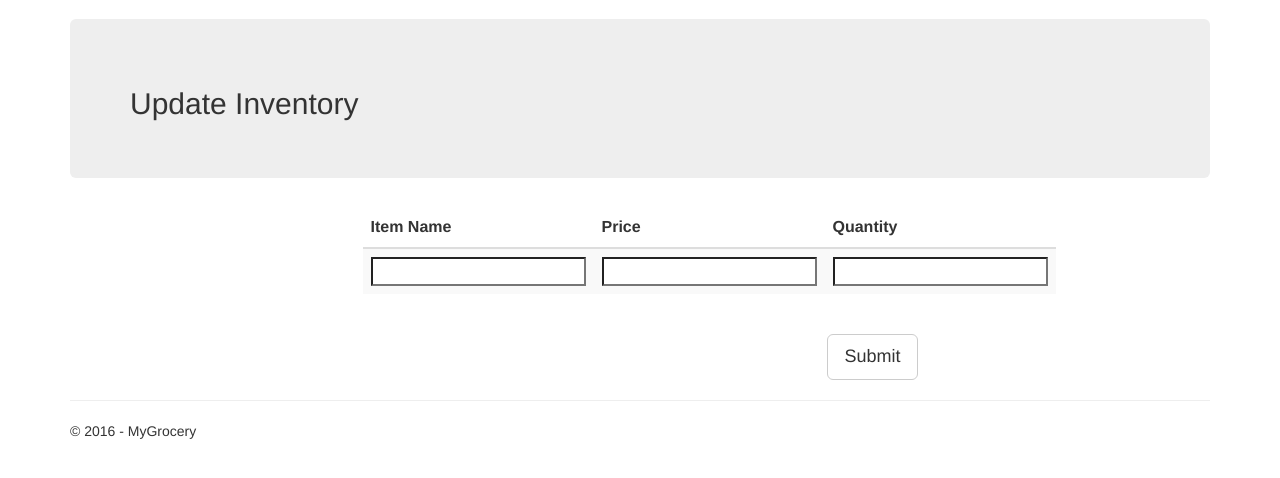
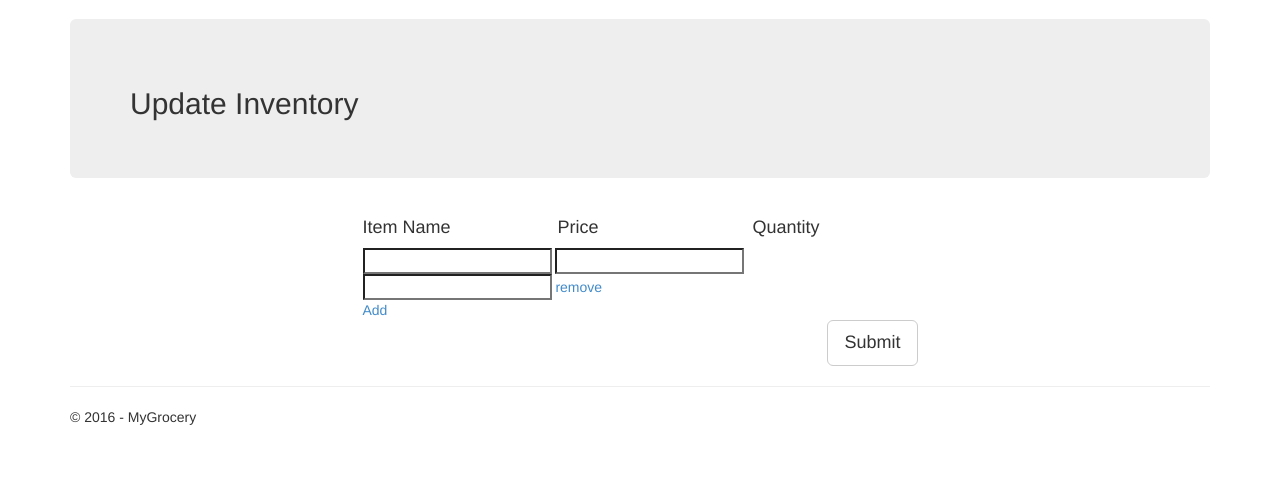
Before and after one commit to Cheney0811/MyGroceryProject, a Django app: page /app/PremiumUserUpdateInventory in a window 1280 px wide. Shown: the part 51-529 px from the top of the page. Run offline with Django 3.2, Linux system fonts and the light colour scheme; some libraries are stand-ins or nearby versions.

Commit message:
Dynamic form for UpdateInventory added.

```diff
--- a/MyGroceryProject/MyGroceryProject/app/forms.py
+++ b/MyGroceryProject/MyGroceryProject/app/forms.py
@@ -3,6 +3,7 @@
 """
 
 from django import forms
+from django.forms.formsets import BaseFormSet
 from django.contrib.auth.forms import AuthenticationForm
 from django.utils.translation import ugettext_lazy as _
 
--- a/MyGroceryProject/MyGroceryProject/app/templates/app/PremiumUserUpdateInventory.html
+++ b/MyGroceryProject/MyGroceryProject/app/templates/app/PremiumUserUpdateInventory.html
@@ -1,16 +1,6 @@
 {% extends "app/layout.html" %}
 {% load static %}
 {% block content %}
-
-<script src="{% static 'app/scripts/jquery-1.10.2.js' %}"></script>
-<script src="{% static 'app/scripts/jquery.formset.js' %}"></script> <!--Refer to https://github.com/elo80ka/django-dynamic-formset -->
-<script type="text/javascript">
-    $('#tableForFormset' tbody tr).formset({
-        addText: 'Add',
-        deleteText: 'Remove',
-        prefix: '{{ InventoryFormSet.prefix }}'
-    });
-</script>
 
 
 
@@ -18,12 +8,27 @@
     <h2>Update Inventory</h2>
 </div>
 
+<div class="row">
+ <div class="col-md-3"></div>
+ <div class="col-md-2">
+     <h4>Item Name</h4>
+ </div>
+ <div class="col-md-2">
+     <h4>Price</h4>
+ </div>
+ <div class="col-md-2">
+     <h4>Quantity</h4>
+ </div>
+<div class="col-md-3"></div>
+ </div>
+
+
 <body>
     <div class="row">
+
         <div class="col-md-3"></div>
-            <div class="col-md-6">
-
-                <form enctype=multipart/form-data action="PremiumUserUpdateInventory.html" method="post">
+        <div class="col-md-6">
+                <form method="post">
                 {% csrf_token %}
 
                  {% if searchForProductForm.errors %}
@@ -31,35 +36,29 @@
                     Correct the following errors {{ searchForProductForm.errors|pluralize }}.
                 </p>
                 {% endif %}
-                <table id ="tableForFormset" class="table table-striped">
-                    <thead>
-                        <tr>
-                            <th width=40%>Item Name</th>
-                            <th width=30%>Price</th>
-                            <th width=30%>Quantity</th>
-                        </tr>
-                    </thead>
-                    <tbody>
-                        {% for item_form in InventoryFormSet %}
-                                <tr id="{{ item_form.prefix }}-row">
 
-                                {% for field in item_form %}
-                                    <td>
-                                        {{ field }}
-                                        {{ field.errors.as_ul }}
-                                    </td>
-                            {% endfor %}
-                             </tr>
-                        {% endfor %}
-                    </tbody>
-                </table>
+                {% for item_form in InventoryFormSet %}
+                    <div class="tableForFormset">
+                        {{item_form.Item_Name}}
+                        {{item_form.Item_Price}}
+                        {{item_form.Item_Quantity}}
+                    </div>
+                    {% endfor%}
                 <br />
                 <input type="submit" value="Submit" class="btn btn-default btn-lg pull-right"/>
                 {{ InventoryFormSet.management_form}}
                 </form>
+        </div>
+        <div class="col-md-3"></div>
             </div>
-        <div class="col-md-3"></div>
-    </div>
 </body>
+<script src="{% static 'app/scripts/jquery-1.10.2.js' %}"></script>
+<script src="{% static 'app/scripts/jquery.formset.js' %}"></script> <!--Refer to https://github.com/elo80ka/django-dynamic-formset -->
 
+<script>
+    $('.tableForFormset').formset({
+        addText: 'Add',
+        deleteText: 'remove'
+    });
+</script>
 {% endblock %}
--- a/MyGroceryProject/MyGroceryProject/app/views.py
+++ b/MyGroceryProject/MyGroceryProject/app/views.py
@@ -190,27 +190,23 @@
 def PremiumUserUpdateInventory(request):
     assert isinstance(request, HttpRequest)
 
-    InventoryFormSet = formset_factory(InventoryForm)
+    Inventory_FormSet = formset_factory(InventoryForm)
 
     if request.method == 'POST':
-        form = InventoryForm(request.POST)
-        childrenFormset = InventoryFormSet(request.POST, prefix="test")
+        childrenFormset = Inventory_FormSet(request.POST)
 
         # check whether it's valid:
-        if form.is_valid() and childrenFormset.is_valid():
-            form.save()
+        if childrenFormset.is_valid():
             childrenFormset.save()
 
             # redirect to the edit url (eventually will be to the view URL)
             return HttpResponseRedirect('PremiumUserUpdateInventory.html')
         else:
-            print (form.errors)
-            print (childrenFormset.errors)
+             print (childrenFormset.errors)
 
     # if a GET
     else:
-        form = InventoryForm()
-        childrenFormset = InventoryFormSet(prefix="test")
+        childrenFormset = Inventory_FormSet()
 
 
     return render(request, 'app/PremiumUserUpdateInventory.html',
```
Also changed, not shown: 1 other file.
